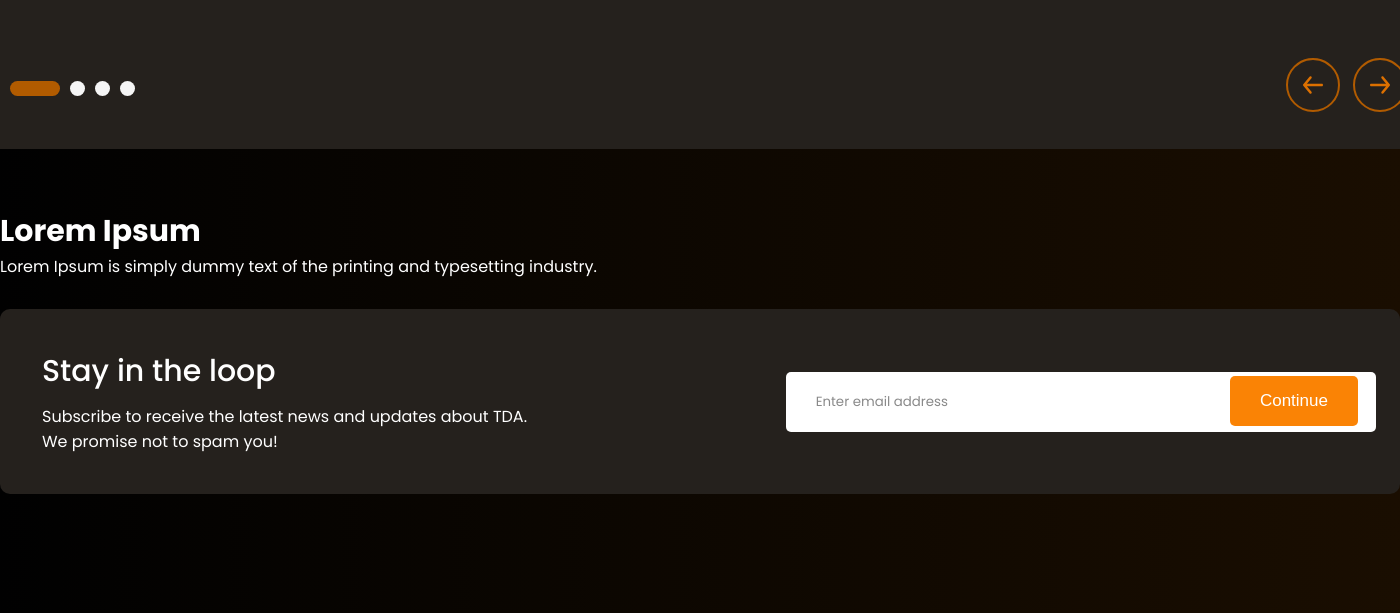
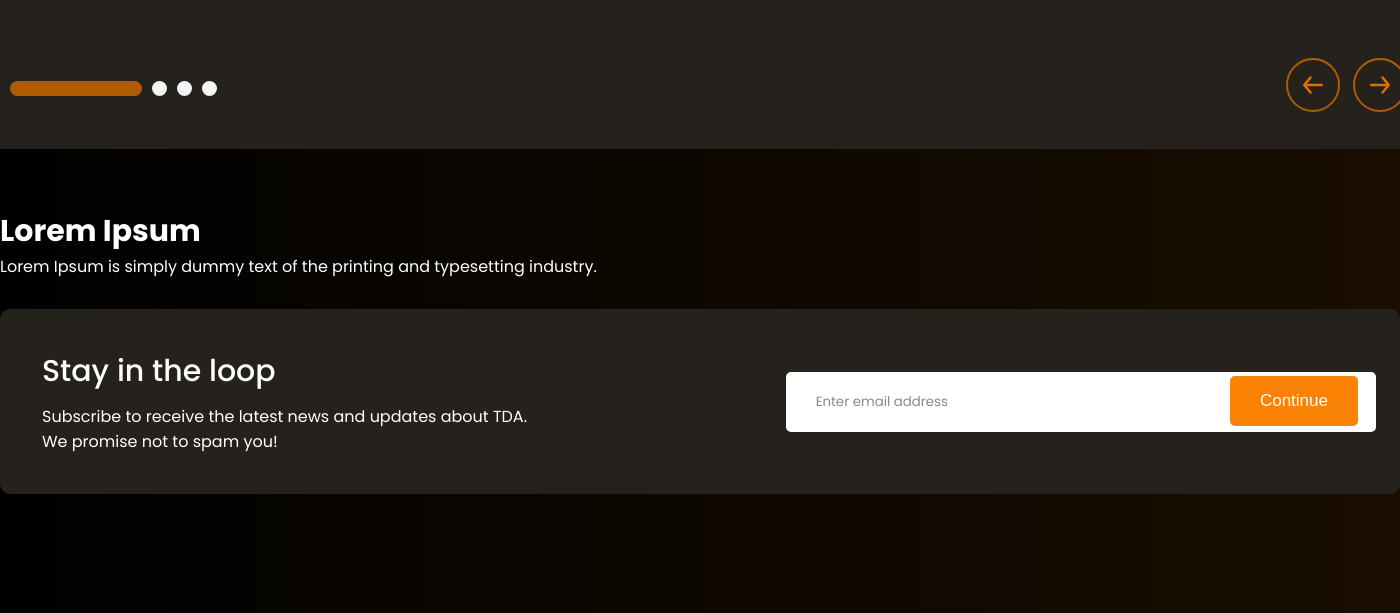
Before and after one commit to udes1re/game, a PHP site: page /portfolio.html in a window 1400 px wide. Shown: the part 4257-4870 px from the top of the page. Run offline with PHP 8.4, Linux system fonts and the light colour scheme; some web fonts are replaced.

Commit message:
change witdth

```diff
--- a/css/style.css
+++ b/css/style.css
@@ -702,5 +702,5 @@ footer p{
 
 .dots .active{
     background: #b15b00;
-    width: 50px;
+    width: 132px;
 }
```
